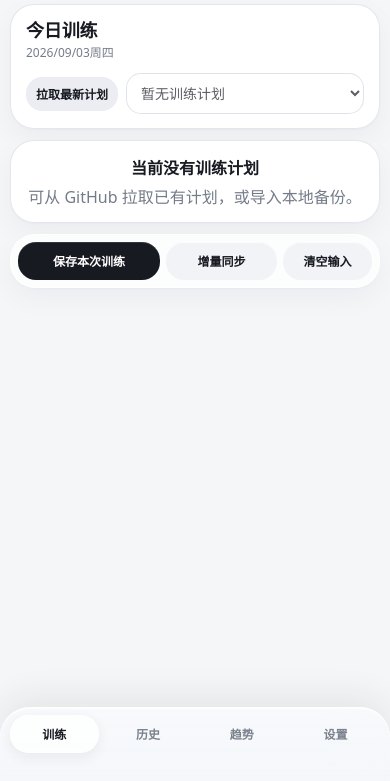
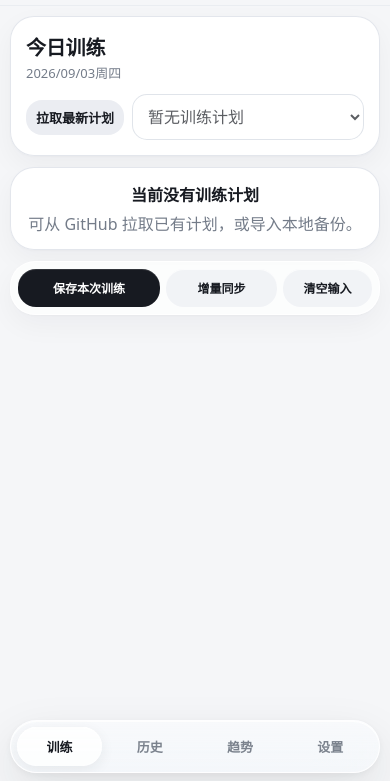
Before and after one commit to RogerLang/fitness_pwa, a plain HTML site: page index.html in a window 390 px wide. Shown: the part 63-844 px from the top of the page. Drawn offline with Linux system fonts and the light colour scheme.

Commit message:
Restore floating glass nav and original mobile type scale

```diff
--- a/mobile-polish.css
+++ b/mobile-polish.css
@@ -1,4 +1,4 @@
-/* Mobile PWA chrome and typography refinements. Loaded after styles.css. */
+/* Mobile PWA chrome refinements. Loaded after styles.css. */
 
 @media (max-width:680px){
   .app-header{
@@ -8,91 +8,54 @@
     -webkit-backdrop-filter:blur(14px) saturate(135%);
     backdrop-filter:blur(14px) saturate(135%);
   }
-  .app-header h1{font-size:18px;font-weight:800;letter-spacing:.005em;line-height:1.25}
-  .app-header p{margin-top:1px;font-size:11.5px;line-height:1.35}
 
+  /* Keep the original type scale from styles.css. */
   main{
     padding-top:10px;
-    padding-bottom:calc(104px + env(safe-area-inset-bottom,0px));
+    padding-bottom:calc(122px + env(safe-area-inset-bottom,0px));
   }
-  h2{font-size:18px;line-height:1.3}
-  h3{font-size:15px}
-  .muted{font-size:12px}
-  button{font-size:13px}
-  button.small{font-size:12px}
-  label{font-size:12px}
 
-  .today-overview{padding:14px 15px}
-  .today-heading{margin-bottom:10px}
+  .today-overview{padding:15px}
+  .today-heading{margin-bottom:11px}
   .today-plan-bar{gap:8px}
-  .today-plan-bar select{font-size:14px;padding:9px 10px}
-  .today-sync-status{font-size:11px}
 
-  .exercise-head{margin-bottom:9px}
-  .exercise-title{font-size:16px;line-height:1.3}
-  .exercise-meta{font-size:11px;margin-top:3px}
-  .badge{font-size:10px}
-  .workout-context-grid{margin:9px 0 11px}
-  .workout-context{padding:10px 11px}
-  .context-head,.context-head strong{font-size:11px}
-  .context-chip{font-size:10px}
-  .context-target{font-size:14px;line-height:1.35}
-  .context-detail{font-size:11px}
-  .warmup-callout{font-size:11px;padding:10px 11px;margin:8px 0 11px}
-
-  .set-row{margin-top:7px}
-  .set-row>span{font-size:11px}
-  .set-header>span{font-size:10px}
-  .set-row input{font-size:15px;padding:8px 4px}
-  .set-complete{font-size:11px;padding:8px 2px}
-
-  /* Liquid-glass navigation: full-width and flush to the Android gesture edge. */
+  /* Floating liquid-glass navigation. */
   .bottom-nav{
-    left:0;
-    right:0;
-    bottom:0;
-    width:100%;
-    max-width:none;
-    transform:none;
+    left:50%;
+    right:auto;
+    bottom:calc(8px + env(safe-area-inset-bottom,0px));
+    width:calc(100% - 20px);
+    max-width:720px;
+    transform:translateX(-50%);
     gap:5px;
-    padding:7px max(10px,env(safe-area-inset-right)) calc(10px + max(env(safe-area-inset-bottom,0px),18px)) max(10px,env(safe-area-inset-left));
+    padding:6px;
     border:1px solid rgba(255,255,255,.78);
-    border-left:0;
-    border-right:0;
-    border-bottom:0;
-    border-radius:30px 30px 0 0;
+    border-radius:27px;
     background:rgba(246,248,251,.72);
     -webkit-backdrop-filter:blur(28px) saturate(165%);
     backdrop-filter:blur(28px) saturate(165%);
-    box-shadow:0 -10px 34px rgba(30,35,44,.08),inset 0 1px 0 rgba(255,255,255,.88);
+    box-shadow:0 18px 48px rgba(30,35,44,.10),0 2px 8px rgba(30,35,44,.055),inset 0 1px 0 rgba(255,255,255,.86);
     overflow:hidden;
   }
   .bottom-nav::before{
     content:"";
     position:absolute;
     inset:0;
+    border-radius:inherit;
     pointer-events:none;
-    background:linear-gradient(180deg,rgba(255,255,255,.30) 0%,rgba(255,255,255,.08) 48%,rgba(238,241,246,.16) 100%);
+    background:linear-gradient(180deg,rgba(255,255,255,.28) 0%,rgba(255,255,255,.06) 54%,rgba(236,240,246,.10) 100%);
   }
-  body.chrome-hidden .bottom-nav{transform:none;opacity:1}
   .bottom-nav button{
     position:relative;
     z-index:1;
-    background:transparent;
-    color:#7b828d;
-    padding:10px 4px;
-    border-radius:20px;
-    font-size:12px;
-    font-weight:700;
-    box-shadow:none;
   }
   .bottom-nav button.active{
-    background:rgba(255,255,255,.78);
+    background:rgba(255,255,255,.80);
     color:#171a21;
-    font-weight:800;
-    box-shadow:0 4px 14px rgba(35,40,48,.07),inset 0 1px 0 rgba(255,255,255,.94),inset 0 0 0 1px rgba(255,255,255,.38);
+    box-shadow:0 4px 14px rgba(35,40,48,.07),inset 0 1px 0 rgba(255,255,255,.94),inset 0 0 0 1px rgba(255,255,255,.34);
   }
-  .app-toast{bottom:calc(88px + max(env(safe-area-inset-bottom,0px),18px))}
+
+  .app-toast{bottom:calc(98px + env(safe-area-inset-bottom,0px))}
 }
 
 @media (display-mode:standalone) and (max-width:680px){
```
